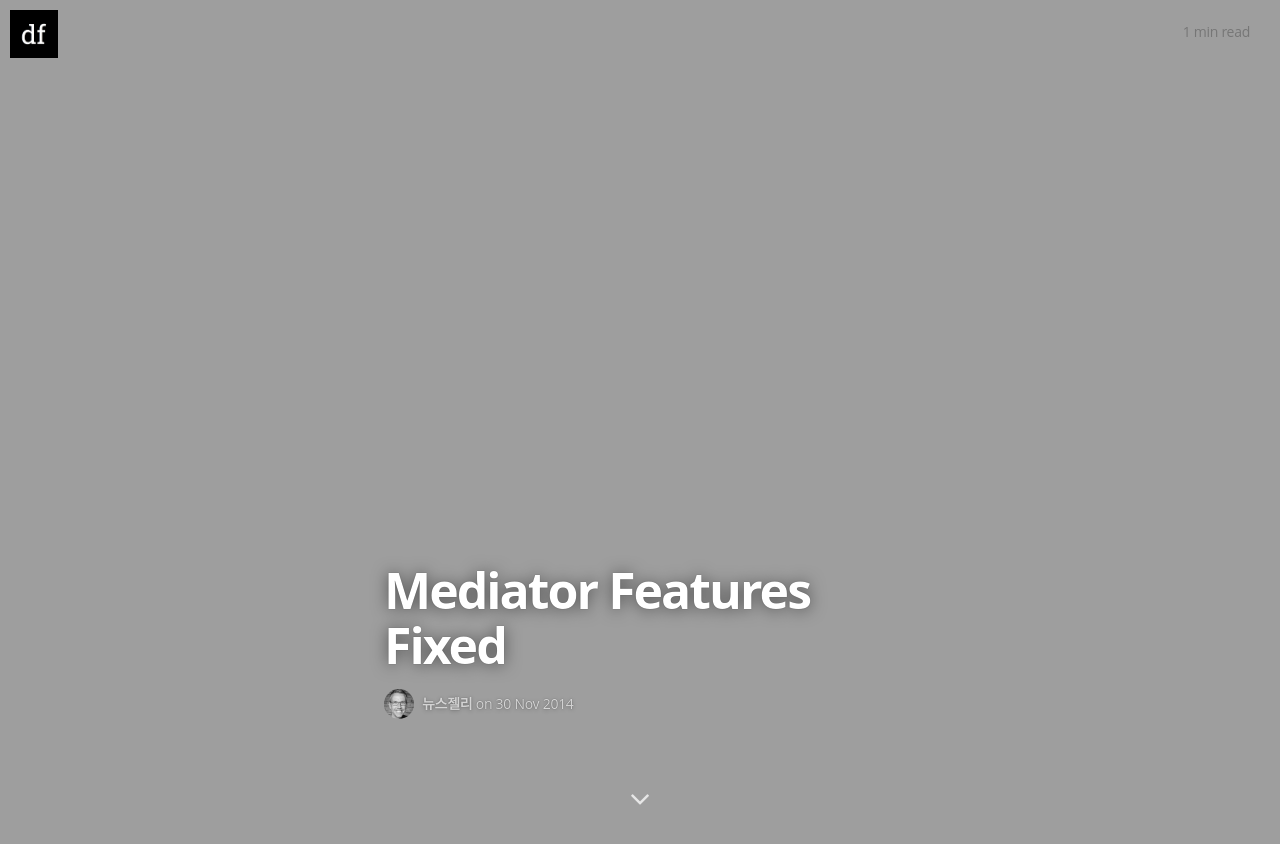
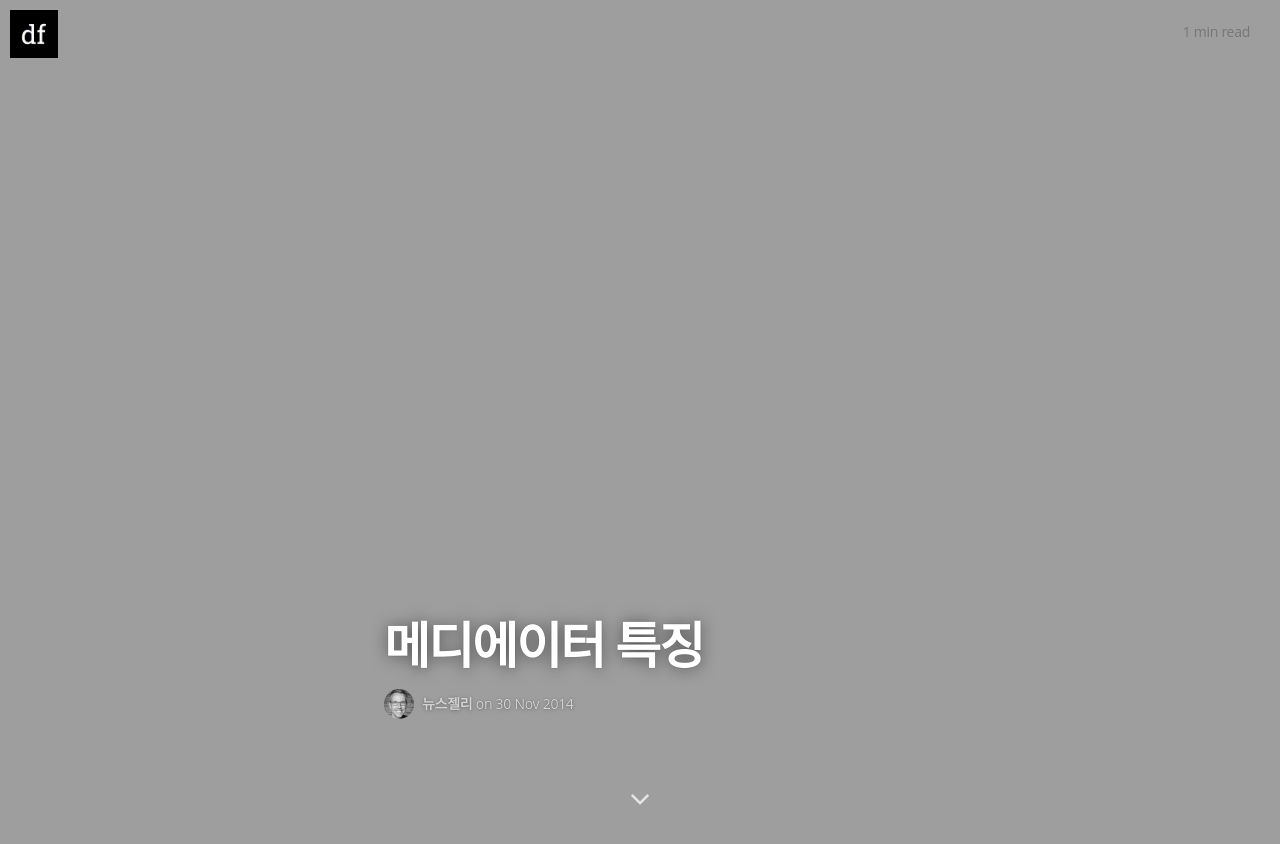
Before and after one commit to NewsJelly/blog-contents, a Jekyll site: the page built from _posts/2014-11-30-mediator_features.markdown, in a window 1280 px wide and 900 px high. Shown: the top 844 px of the window. Built offline with Jekyll 4.4.1, drawn with Linux system fonts in a browser that asks for light colours; nearby versions of some CDN libraries; some web fonts are replaced.

Commit message:
Update 2014-11-30-mediator_features.markdown

```diff
--- a/_posts/2014-11-30-mediator_features.markdown
+++ b/_posts/2014-11-30-mediator_features.markdown
@@ -1,6 +1,6 @@
 ---
 layout: post
-title:  "Mediator Features Fixed"
+title:  "메디에이터 특징"
 date:   2014-11-30 14:34:25
 categories: mediator feature
 tags: featured
```
